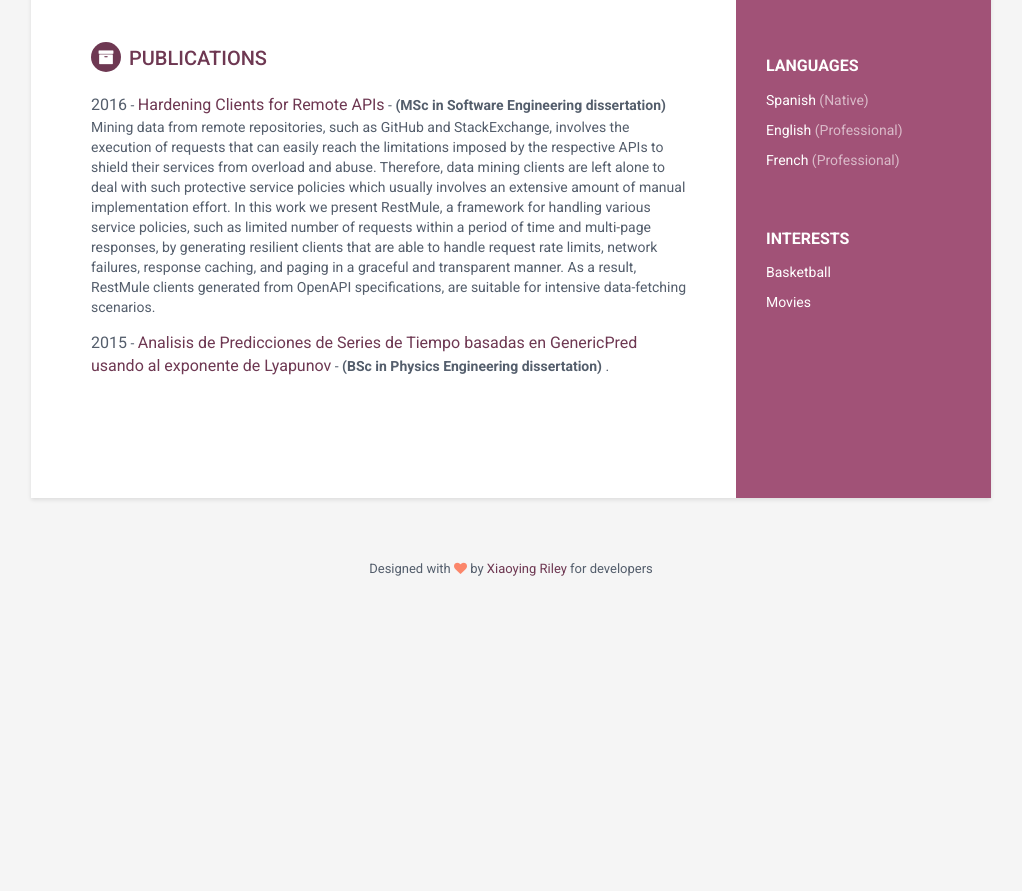
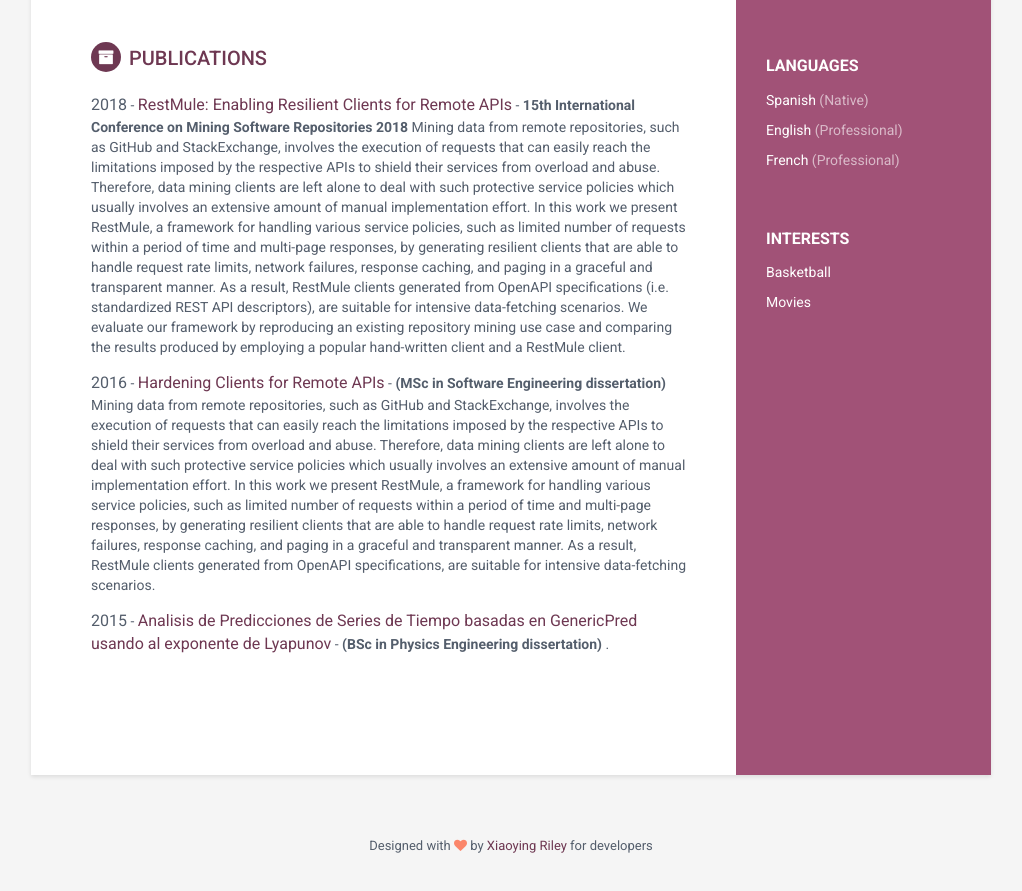
Before and after one commit to beatrizsanchez/beatrizsanchez.github.io, a plain HTML site: page index.html in a window 1280 px wide. Shown: the part 925-1816 px from the top of the page, without its empty margins (129-1151 px from the left). Before the commit the page ends 1564 px from the top, so only its background shows below. Drawn offline with Linux system fonts and the light colour scheme.

Commit message:
Added MSR publication

```diff
--- a/index.html
+++ b/index.html
@@ -172,6 +172,9 @@
                     <p>As a research student, my main research... </p>
                 </div>--><!--//intro-->
                 <div class="item">
+                    <span class="project-title">2018</span> - <span class="project-title"><a href="publications/MSR2018.pdf">RestMule: Enabling Resilient Clients for Remote APIs</a></span> - <span class="project-tagline"><b>15th International Conference on Mining Software Repositories 2018</b> Mining data from remote repositories, such as GitHub and StackExchange, involves the execution of requests that can easily reach the limitations imposed by the respective APIs to shield their services from overload and abuse. Therefore, data mining clients are left alone to deal with such protective service policies which usually involves an extensive amount of manual implementation effort. In this work we present RestMule, a framework for handling various service policies, such as limited number of requests within a period of time and multi-page responses, by generating resilient clients that are able to handle request rate limits, network failures, response caching, and paging in a graceful and transparent manner. As a result, RestMule clients generated from OpenAPI specifications (i.e. standardized REST API descriptors), are suitable for intensive data-fetching scenarios. We evaluate our framework by reproducing an existing repository mining use case and comparing the results produced by employing a popular hand-written client and a RestMule client.</span>
+                </div><!--//item-->
+                <div class="item">
                     <span class="project-title">2016</span> - <span class="project-title"><a href="https://www.cs.york.ac.uk/library/proj_files/2017/MScSWE/basp500/basp500.pdf">Hardening Clients for Remote APIs</a></span> - <span class="project-tagline"><b>(MSc in Software Engineering dissertation)</b> Mining data from remote repositories, such as GitHub and StackExchange, involves the execution of requests that can easily reach the limitations imposed by the respective APIs to shield their services from overload and abuse. Therefore, data mining clients are left alone to deal with such protective service policies which usually involves an extensive amount of manual implementation effort. In this work we present RestMule, a framework for handling various service policies, such as limited number of requests within a period of time and multi-page responses, by generating resilient clients that are able to handle request rate limits, network failures, response caching, and paging in a graceful and transparent manner. As a result, RestMule clients generated from OpenAPI specifications, are suitable for intensive data-fetching scenarios. </span>
                 </div><!--//item-->
                 <div class="item">
```
Also changed, not shown: 1 other file.
